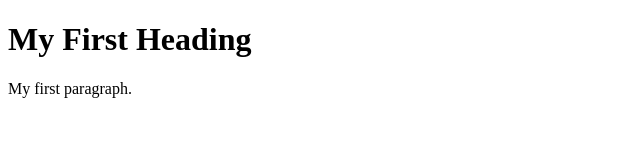
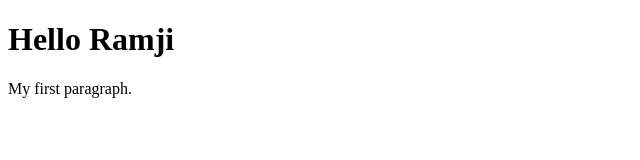
Before and after one commit to RamjiGupta351994/test-repo, a plain HTML site: page index.html in a window 1280 px wide. Shown: the whole page, without its empty margins (0-640 px from the left). Drawn offline with Linux system fonts and the light colour scheme.

Commit message:
commit via cmd

```diff
--- a/index.html
+++ b/index.html
@@ -2,7 +2,7 @@
 <html>
 <body>
 
-<h1>My First Heading</h1>
+<h1>Hello Ramji</h1>
 <p>My first paragraph.</p>
 
 </body>
```
